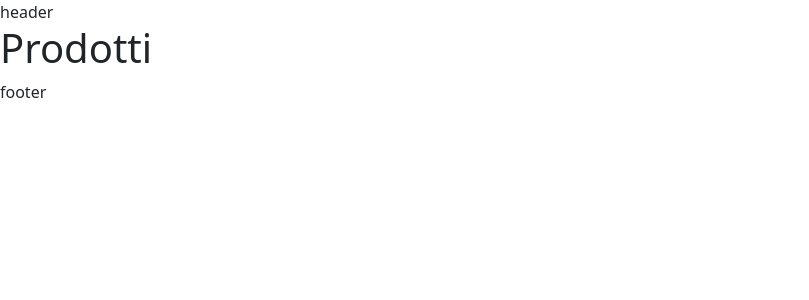
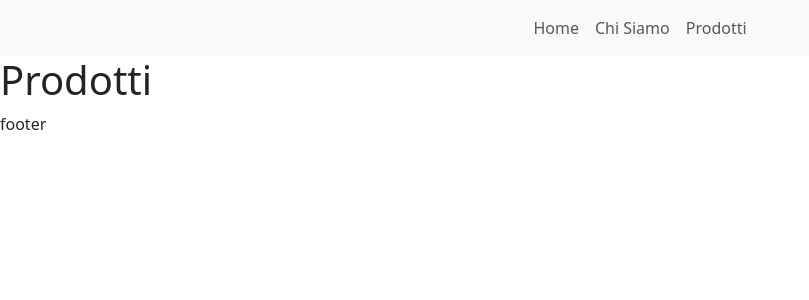
Before and after one commit to paolo-della-fera/react-router, a React (Vite) app: page /Prodotti in a window 1280 px wide. Shown: the top 300 px of the page, without its empty margins (0-809 px from the left). Built offline with nearby package versions, Linux system fonts and the light colour scheme.

Commit message:
add in AppHeader and navbar to navigate between pages

```diff
--- a/src/App.jsx
+++ b/src/App.jsx
@@ -12,8 +12,8 @@ function App() {
         <Routes>
           <Route path="/" element={<DefaultLayout />}>
             <Route index element={<Home />}/>
-            <Route path="ChiSiamo" element={<ChiSiamo />}/>
-            <Route path="Prodotti" element={<Prodotti />}/>
+            <Route path="/ChiSiamo" element={<ChiSiamo />}/>
+            <Route path="/Prodotti" element={<Prodotti />}/>
           </Route>
         </Routes>
       </BrowserRouter>
--- a/src/components/AppHeader.jsx
+++ b/src/components/AppHeader.jsx
@@ -1,10 +1,47 @@
-import { NavLink } from "react-router-dom";
+import { Link } from "react-router-dom";
+
+/* navbar */
+const menu = [
+    {
+        id: 1,
+        path: '/',
+        text: 'Home'
+    },
+    {
+        id: 2,
+        path: '/ChiSiamo',
+        text: 'Chi Siamo'
+    },
+    {
+        id: 3,
+        path: '/Prodotti',
+        text: 'Prodotti'
+    },
+]
 
 export default function AppHeader() {
 
     return (
         <header>
-            header
+
+            <nav className="navbar bg-body-tertiary">
+                <div className="container-fluid justify-content-center">
+                    <ul className="navbar-nav flex-row gap-3">
+
+                        {
+                        menu.map(item =>
+                            <li className="nav-item" key={item.id}>
+                                <Link className="nav-link" to={item.path}>
+                                    {item.text}
+                                </Link>
+                            </li>
+                        )
+                        }
+
+                    </ul>
+                </div>
+            </nav>
+
         </header>
     )
 }
```
